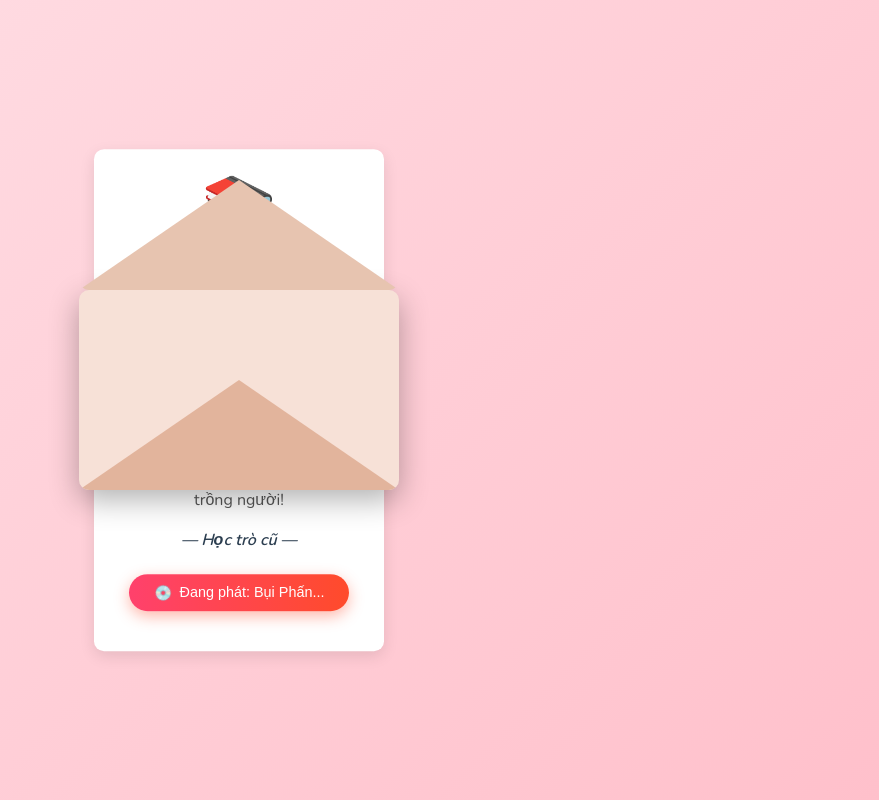
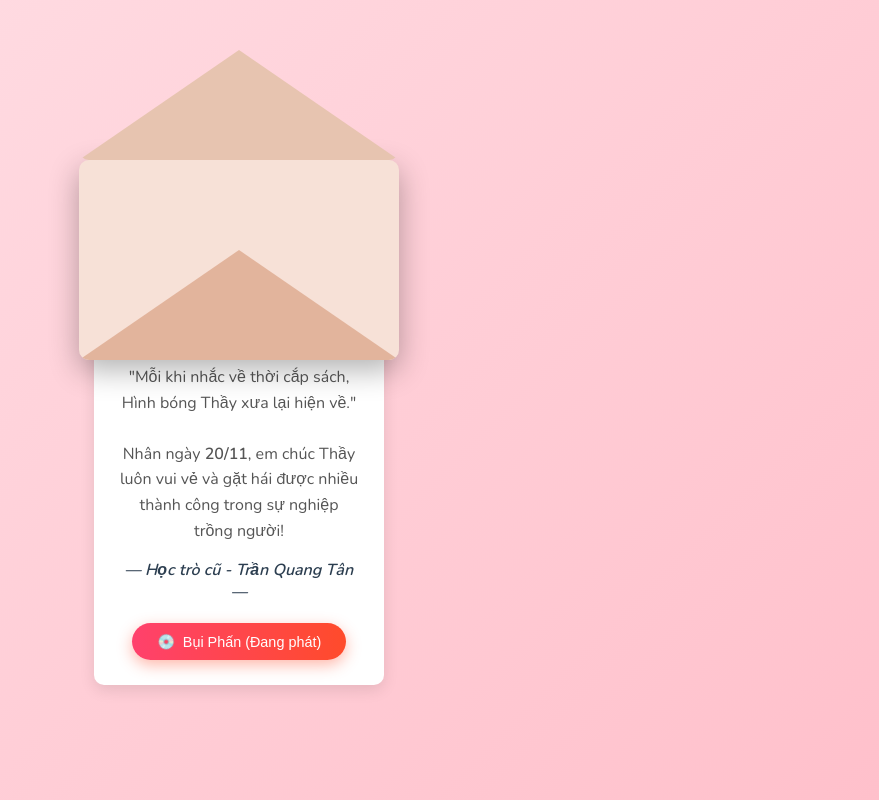
Before and after one commit to tanhgpt/thiep2010, a plain HTML site: page index.html in a window 1280 px wide. Both pictures are taken after a click on the button "Ấn vào đây để mở". Shown: the whole page, without its empty margins (401-1280 px from the left). Drawn offline with nearby package versions, Linux system fonts and the light colour scheme.

Commit message:
Update index.html

```diff
--- a/index.html
+++ b/index.html
@@ -14,7 +14,7 @@
             box-sizing: border-box;
         }
         body {
-            /* Nền màu hồng nhẹ nhàng (như bạn yêu cầu) */
+            /* Nền màu hồng nhẹ nhàng */
             background: linear-gradient(135deg, #ffe0e6 0%, #ffc0cb 100%);
             height: 100vh;
             display: flex;
@@ -24,24 +24,32 @@
             overflow: hidden;
         }
 
-        /* --- Phong bì (Envelope) --- */
-        .envelope-container { /* Thêm một container để căn chỉnh chung */
+        /* --- Container bao bọc tất cả (Điều chỉnh chiều cao để thiệp trượt ra) --- */
+        .envelope-container {
             position: relative;
             perspective: 1000px;
-            width: 320px; /* Kích thước rộng hơn một chút */
-            height: 220px;
+            width: 320px;
+            height: 200px; /* Chiều cao ban đầu bằng phong bì */
             cursor: pointer;
             animation: fadeIn 1s ease-out;
-            transition: transform 0.8s ease;
-            display: flex; /* Dùng flex để căn nút */
+            transition: height 1s ease-in-out; /* Hiệu ứng kéo dài chiều cao */
+            display: flex;
             flex-direction: column;
             align-items: center;
             justify-content: center;
+            overflow: visible;
         }
 
+        /* Khi mở thiệp, container sẽ cao hơn để thiệp trượt ra */
+        .envelope-container.open {
+            height: 480px; /* Chiều cao đủ để thiệp trượt ra phía trên */
+            cursor: default; /* Bỏ cursor click khi đã mở */
+        }
+
+        /* --- Phong bì (Envelope) --- */
         .envelope {
             width: 100%;
-            height: 200px; /* Chiều cao phong bì */
+            height: 200px;
             background-color: #f7e1d7;
             border-radius: 10px;
             position: absolute;
@@ -60,9 +68,9 @@
             left: 0;
             width: 0;
             height: 0;
-            border-left: 160px solid transparent; /* Nửa chiều rộng phong bì */
-            border-right: 160px solid transparent; /* Nửa chiều rộng phong bì */
-            border-top: 110px solid #e7c4b0; /* Chiều cao nắp */
+            border-left: 160px solid transparent;
+            border-right: 160px solid transparent;
+            border-top: 110px solid #e7c4b0;
             border-radius: 10px 10px 0 0;
             transform-origin: top;
             transition: transform 0.8s ease;
@@ -96,9 +104,9 @@
             text-align: center;
             line-height: 1.2;
             z-index: 4;
-            transition: opacity 0.5s ease;
+            transition: opacity 0.3s ease 0.1s;
             pointer-events: none;
-            user-select: none; /* Ngăn không cho chọn chữ */
+            user-select: none;
         }
         .envelope-text small {
             font-family: 'Nunito', sans-serif;
@@ -111,9 +119,9 @@
         /* Nút "Ấn vào đây để mở" */
         .open-button {
             position: absolute;
-            bottom: -50px; /* Đặt dưới phong bì */
+            bottom: -50px;
             padding: 10px 20px;
-            background-color: #ff7f7f; /* Màu đỏ nhẹ */
+            background-color: #ff7f7f;
             color: white;
             border: none;
             border-radius: 25px;
@@ -122,9 +130,10 @@
             cursor: pointer;
             box-shadow: 0 4px 15px rgba(255, 127, 127, 0.4);
             transition: all 0.3s ease;
-            z-index: 1;
+            z-index: 3;
             opacity: 1;
-            pointer-events: auto; /* Cho phép click */
+            pointer-events: auto;
+            transform: translateY(0);
         }
         .open-button:hover {
             background-color: #ff6363;
@@ -147,36 +156,38 @@
         .envelope-container.open .open-button {
             opacity: 0;
             pointer-events: none;
+            transform: translateY(10px);
         }
 
         /* --- Thiệp bên trong (Card) --- */
         .card {
             background-color: #ffffff;
-            width: 290px; /* Rộng hơn một chút để khớp với phong bì */
-            height: 180px; /* Chiều cao cố định để không bị chồng */
+            width: 290px;
             padding: 25px;
             border-radius: 10px;
             text-align: center;
             box-shadow: 0 5px 15px rgba(0, 0, 0, 0.1);
             position: absolute;
-            top: 50%;
+            top: 190px;
             left: 50%;
-            transform: translate(-50%, -50%) scale(0.9);
+            transform: translate(-50%, 0);
             opacity: 0;
-            transition: all 0.8s cubic-bezier(0.25, 0.1, 0.25, 1) 0.4s; /* Hiệu ứng thiệp hiện ra */
-            z-index: 0; /* Thiệp nằm dưới phong bì khi chưa mở */
-            overflow-y: auto; /* Thêm cuộn nếu nội dung quá dài */
+            transition: all 1s cubic-bezier(0.25, 0.1, 0.25, 1) 0.4s;
+            z-index: 0;
+            max-height: 80vh;
+            overflow-y: auto;
+            box-sizing: border-box;
         }
 
         .envelope-container.open .card {
             opacity: 1;
-            transform: translate(-50%, -50%) scale(1);
-            z-index: 1; /* Thiệp nằm trên nắp đã lật khi mở */
-            height: auto; /* Tự điều chỉnh chiều cao khi mở */
-            max-height: 80vh; /* Giới hạn chiều cao trên màn hình nhỏ */
+            top: 20px;
+            transform: translate(-50%, 0);
+            z-index: 1;
+            height: auto;
         }
 
-        /* --- Nội dung và Animations khác (Tối ưu từ code cũ) --- */
+        /* --- Nội dung và Animations khác --- */
         .icon {
             font-size: 60px; margin-bottom: 15px; display: inline-block;
             animation: float 3s ease-in-out infinite;
@@ -231,13 +242,13 @@
                 "Mỗi khi nhắc về thời cắp sách,<br>
                 Hình bóng Thầy xưa lại hiện về."<br><br>
                 Nhân ngày <b>20/11</b>, em chúc Thầy luôn vui vẻ và gặt hái được nhiều thành công trong sự nghiệp trồng người!
-            </p>
+            </div>
 
-            <div class="signature">— Học trò cũ —</div>
+            <div class="signature">— Học trò cũ - Trần Quang Tân —</div>
 
             <button class="music-btn" onclick="toggleMusic(event)">
                 <span id="musicIcon">▶️</span>
-                <span id="musicText">Chờ mở phong bì...</span>
+                <span id="musicText">Bật nhạc: Bụi Phấn</span>
             </button>
         </div>
     </div>
@@ -251,45 +262,43 @@
         var music = document.getElementById("bgMusic");
         var envelopeContainer = document.querySelector(".envelope-container");
         var openButton = document.querySelector(".open-button");
-        var hasBeenOpened = false; // Cờ (flag) để chỉ mở 1 lần
+        var hasBeenOpened = false;
 
         // Hàm mở phong bì và phát nhạc
         function openEnvelope() {
-            if (hasBeenOpened) return; // Nếu đã mở, thoát khỏi hàm
+            if (hasBeenOpened) return;
 
-            // BƯỚC 1: Mở phong bì (Thêm class CSS)
+            // BƯỚC 1: Thêm class 'open' để kích hoạt CSS mở
             envelopeContainer.classList.add("open");
-            openButton.classList.add("hidden"); // Ẩn nút
-
+            openButton.classList.add("hidden");
             hasBeenOpened = true;
 
-            // BƯỚC 2: Phát nhạc ngay lập tức (Nhờ tương tác của người dùng)
+            // BƯỚC 2: Phát nhạc
             music.volume = 0.8;
             music.play().then(() => {
                 // Cập nhật trạng thái nút nhạc thành ĐANG PHÁT
                 document.getElementById("musicIcon").innerHTML = "💿";
                 document.getElementById("musicIcon").classList.add("spinning");
-                document.getElementById("musicText").innerHTML = "Đang phát: Bụi Phấn...";
+                document.getElementById("musicText").innerHTML = "Bụi Phấn (Đang phát)";
             }).catch(error => {
-                // Nếu vẫn có lỗi (rất hiếm):
-                document.getElementById("musicText").innerHTML = "Nhấn để phát nhạc";
+                document.getElementById("musicText").innerHTML = "Bụi Phấn (Lỗi phát)";
             });
         }
 
         // Hàm bật/tắt nhạc khi click nút
         function toggleMusic(event) {
-            event.stopPropagation(); // Ngăn sự kiện click nút lan ra phong bì (để không mở phong bì lại)
+            event.stopPropagation(); // Ngăn click nút nhạc mở lại phong bì
             var btnText = document.getElementById("musicText");
             var btnIcon = document.getElementById("musicIcon");
 
             if (music.paused) {
                 music.play();
-                btnText.innerHTML = "Đang phát: Bụi Phấn...";
+                btnText.innerHTML = "Bụi Phấn (Đang phát)";
                 btnIcon.innerHTML = "💿";
                 btnIcon.classList.add("spinning");
             } else {
                 music.pause();
-                btnText.innerHTML = "Tiếp tục phát nhạc";
+                btnText.innerHTML = "Bụi Phấn (Tạm dừng)";
                 btnIcon.innerHTML = "⏸️";
                 btnIcon.classList.remove("spinning");
             }
```
